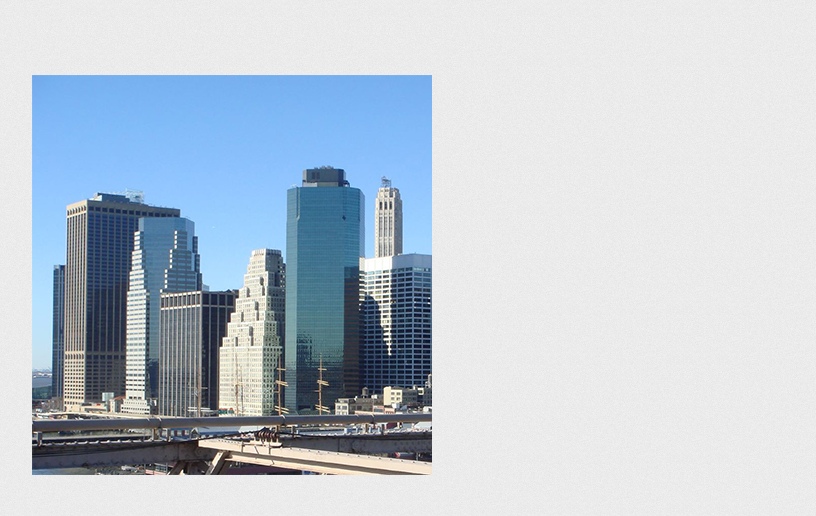
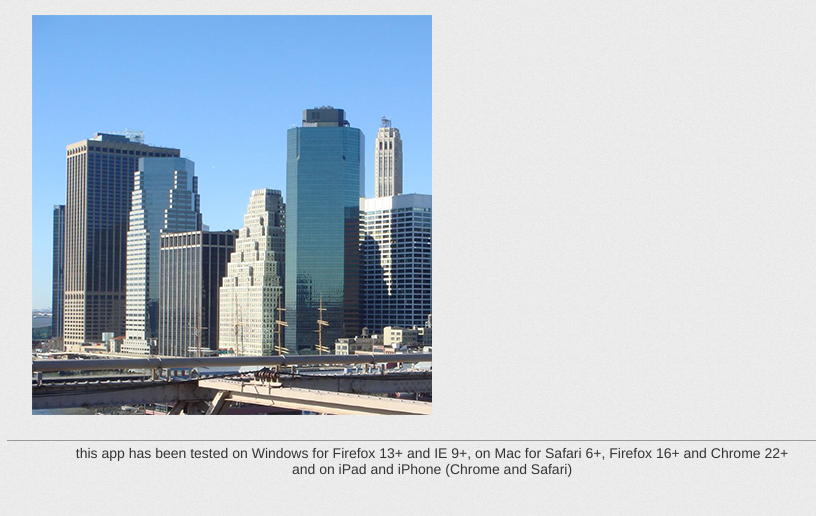
Before and after one commit to robertgetmehere/GAFairFrontEndDevChallenge, a plain HTML site: page index.html in a window 1280 px wide. Shown: the part 170-686 px from the top of the page, without its empty margins (183-999 px from the left). Drawn offline with Linux system fonts and the light colour scheme.

Commit message:
fixed cross browser bugs

```diff
--- a/css/style.css
+++ b/css/style.css
@@ -28,7 +28,7 @@ a
 {
     width:850px;
     padding:25px;
-    height:60px;
+    height:30px;
     display:block;
     position:relative;
     z-index:100;
@@ -47,6 +47,21 @@ a
     top:0;
     left:50%;
     margin-left:-450px;
+}
+.support
+{
+    width:850px;
+    height:16px;
+    padding-top:4px;
+    border-top:1px solid #999;
+    text-align: center;
+    display:block;
+    position:relative;
+    z-index:100;
+    top:0;
+    left:50%;
+    margin-left:-450px;
+    line-height:16px;
 }
 select
 {
--- a/index.html
+++ b/index.html
@@ -39,6 +39,10 @@
 
 	</div>
 </div>
+<div class="support">
+	this app has been tested on Windows for Firefox 13+ and IE 9+, on Mac for Safari 6+, Firefox 16+ and Chrome 22+
+	<br>and on iPad and iPhone (Chrome and Safari)
+</div>
 <script type="text/javascript" src="js/scramble.js"></script>
 </body>
 </html>
--- a/js/scramble.js
+++ b/js/scramble.js
@@ -26,13 +26,8 @@ var gmh = {
                 d.style.height              = this.sltGridSize.value + 'px';
                 d.style.display             = 'inline-block';
                 d.style.float               = 'left';
-
-                //first value goes across and second down
-
                 d.style.backgroundPosition  = (this.inputImage.clientWidth-this.sltGridSize.value*i) + 'px ' + (this.inputImage.clientWidth-this.sltGridSize.value*j) + 'px';
                 d.style.backgroundImage     = 'url(\'' + imageSource + '\')';
-                //d.innerHTML                 = (this.inputImage.clientWidth-this.sltGridSize.value*i) + 'px ' + (this.inputImage.clientWidth-this.sltGridSize.value*j) + 'px';
-                //d.innerHTML = index;
                 arrTiles.push({index: index, item: d});
                 index++;
             }
```
